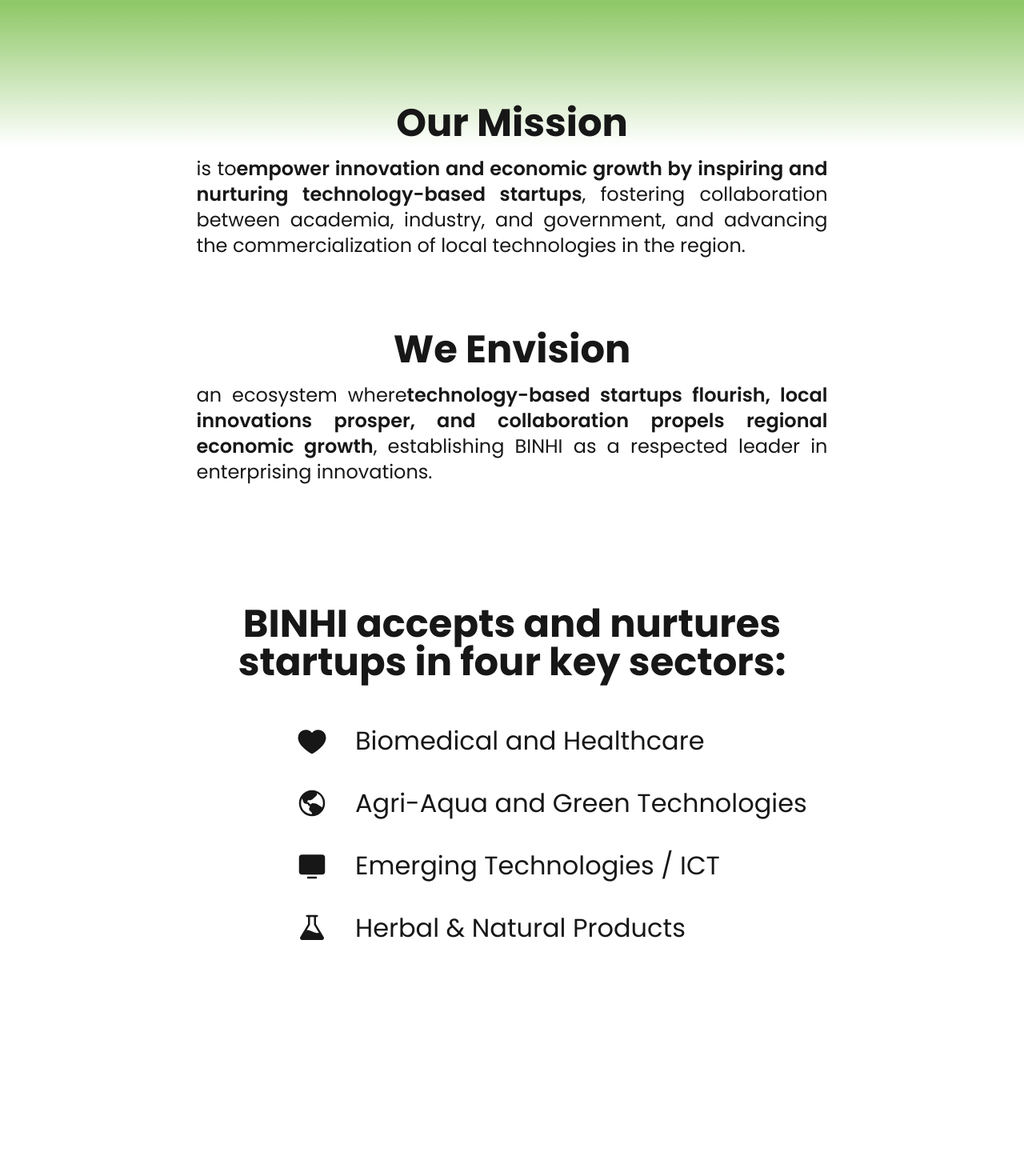
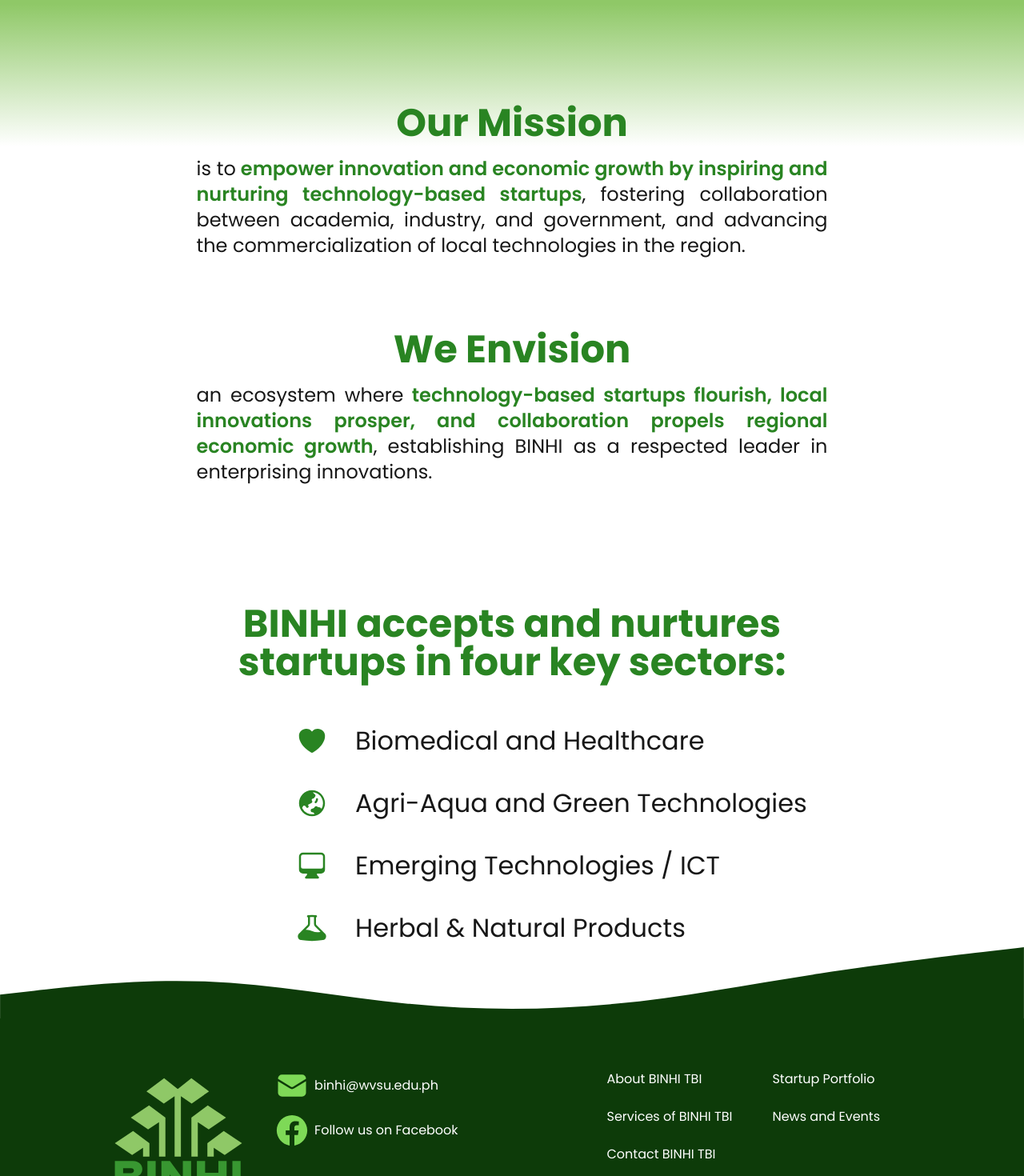
Before and after one commit to SPARK-Hub-WVSU/BINHI-Website-2025, a Next.js app: page / in a window 1280 px wide. Shown: the part 920-2390 px from the top of the page at 80% size. Before the commit the page ends 2104 px from the top, so only its background shows below. Built offline with nearby package versions, Linux system fonts and the light colour scheme.

Commit message:
fix: explicit text colors, image imports, icons

```diff
--- a/src/app/Footer.jsx
+++ b/src/app/Footer.jsx
@@ -1,20 +1,21 @@
 import Image from "next/image"
 import Link from 'next/link'
 import Logo from "@/components/Logo"
-import { FacebookLogo } from "@phosphor-icons/react/dist/ssr/FacebookLogo";
-import { EnvelopeSimple } from "@phosphor-icons/react/dist/ssr/EnvelopeSimple";
-
+import bgWave from '@/assets/bg-wave-footer.svg'
+import { EnvelopeIcon } from "@heroicons/react/24/solid"
+import FacebookIcon from '@/assets/facebook-icon.svg'
 
 export default function Footer() {
     return (
         <footer className="text-white ">
 
-            <img src="/footer.svg" alt="" className="w-screen" />
+            <Image src={bgWave} className="w-full" alt="Wave Footer Background" />
 
-            <div className="bg-[#0d3b09] w-screen h-[300px]
+            <div className="bg-secondary w-full h-[300px]
             flex px-35 items-center
             ">
                 <div className="w-fit h-fit" >
+
                     <Logo version={2}></Logo>
                 </div>
 
@@ -23,15 +24,15 @@
                     <div className="flex flex-col justify-between h-full" >
 
                         <div className=" flex flex-col gap-4  ">
-                            <a href="" className="flex items-center text-base">
-                                <EnvelopeSimple size={40} weight="fill" className="text-[#7ed957] mr-2" />
+                            <Link href="" className="flex items-center text-base">
+                                <EnvelopeIcon className="text-primary-light mr-2 w-[40px] h-[40px]" />
                                 binhi@wvsu.edu.ph
-                            </a>
+                            </Link>
 
-                            <a href="" className="flex items-center text-base">
-                                <FacebookLogo size={40} weight="fill" className="text-[#7ed957] mr-2" />
+                            <Link href="" className="flex items-center text-base">
+                                <Image src={FacebookIcon} className="mr-2 w-[40px] h-[40px]" alt="Facebook Icon" />
                                 Follow us on Facebook
-                            </a>
+                            </Link>
                         </div>
 
 
--- a/src/app/Header.jsx
+++ b/src/app/Header.jsx
@@ -17,23 +17,23 @@
             text-base font-medium
             ">
                 <li>
-                    <Link href={"/"} className="text-[#1D1D1F] hover:text-gray-400">
+                    <Link href={"/"} className="text-secondary-neutral hover:text-gray-400">
                         About BINHI
                     </Link>
                 </li>
                 <li>
-                    <Link href={"/"} className="text-[#1D1D1F] hover:text-gray-400">
+                    <Link href={"/"} className="text-secondary-neutral hover:text-gray-400">
                         Services
 
                     </Link>
                 </li>
                 <li>
-                    <Link href={"/"} className="text-[#1D1D1F] hover:text-gray-400">
+                    <Link href={"/"} className="text-secondary-neutral hover:text-gray-400">
                         News
                     </Link>
                 </li>
                 <li>
-                    <Link href={"/"} className="text-[#1D1D1F] hover:text-gray-400">
+                    <Link href={"/"} className="text-secondary-neutral hover:text-gray-400">
                         Contact Us
                     </Link>
                 </li>
--- a/src/app/page.js
+++ b/src/app/page.js
@@ -2,12 +2,7 @@
 import Footer from "./Footer";
 import LinkButton from "@/components/LinkButton";
 import heroImage from '@/assets/hero.svg'
-
-import { Heart } from "@phosphor-icons/react/dist/ssr/Heart";
-import { GlobeHemisphereWest } from "@phosphor-icons/react/dist/ssr/GlobeHemisphereWest";
-import { Monitor } from "@phosphor-icons/react/dist/ssr/Monitor";
-import { Flask } from "@phosphor-icons/react/dist/ssr/Flask";
-
+import { BeakerIcon, ComputerDesktopIcon, GlobeAsiaAustraliaIcon, HeartIcon } from '@heroicons/react/24/solid'
 
 export default function Home() {
   return (
@@ -26,8 +21,8 @@
 
           <div className=" pt-[140px]  pl-[170px] w-fit hidden lg:block">
             <h1 className="w-[615px]  mb-5
-            text-[#0D3B09] text-[50px] font-bold leading-[75px] ">
-              Nurturing Seeds of<br /> Ideas <span className="text-accent-2">One Step <br />at a Time.</span>
+            text-secondary text-[50px] font-bold leading-[75px] ">
+              Nurturing Seeds of<br /> Ideas <span className="text-primary-dark">One Step <br />at a Time.</span>
             </h1>
 
             <LinkButton href="/">Incubate your startup with us</LinkButton>
@@ -45,13 +40,13 @@
           >
 
             <div className="mt-[150px] max-w-[789px]">
-              <h2 className="text-accent-2 font-bold text-5xl text-center">
+              <h2 className="text-primary-dark font-bold text-5xl text-center">
                 Our Mission
               </h2>
               <p className="mt-[17px] text-justify text-2xl">
                 is to
-                <span className="text-accent-2 font-semibold">
-                  empower innovation and economic growth by inspiring and nurturing technology-based startups
+                <span className="text-primary-dark font-semibold">
+                  &nbsp;empower innovation and economic growth by inspiring and nurturing technology-based startups
                 </span>
                 , fostering collaboration between academia, industry, and government, and advancing the commercialization of local technologies in the region.
               </p>
@@ -60,13 +55,13 @@
 
 
             <div className="mt-[90px] max-w-[789px] ">
-              <h2 className="text-accent-2 font-bold text-5xl text-center">
+              <h2 className="text-primary-dark font-bold text-5xl text-center">
                 We Envision
               </h2>
               <p className="mt-[17px] text-justify text-2xl" >
                 an ecosystem where
-                <span className="text-accent-2 font-semibold">
-                  technology-based startups flourish, local innovations prosper, and collaboration propels regional economic growth
+                <span className="text-primary-dark font-semibold">
+                  &nbsp;technology-based startups flourish, local innovations prosper, and collaboration propels regional economic growth
                 </span>
                 , establishing BINHI as a respected leader in enterprising innovations.
               </p>
@@ -74,25 +69,25 @@
 
 
             <div className="max-w-[740px] mt-[150px]">
-              <h2 className="text-accent-2 font-bold text-5xl text-center">
+              <h2 className="text-primary-dark font-bold text-5xl text-center">
                 BINHI accepts and nurtures startups in four key sectors:
               </h2>
 
               <ul className="ml-[100px] mt-[50px]">
                 <li className="flex items-center text-[32px] mb-[30px]">
-                  <Heart size={40} weight="fill" className="text-accent-2 mr-[34px]" />
+                  <HeartIcon className="text-primary-dark mr-[34px] w-[40px] h-[40px]" />
                   Biomedical and Healthcare
                 </li>
                 <li className="flex items-center text-[32px] mb-[30px]">
-                  <GlobeHemisphereWest size={40} weight="fill" className="text-accent-2 mr-[34px]" />
+                  <GlobeAsiaAustraliaIcon weight="fill" className="text-primary-dark mr-[34px] w-[40px] h-[40px]" />
                   Agri-Aqua and Green Technologies
                 </li>
                 <li className="flex items-center text-[32px] mb-[30px]">
-                  <Monitor size={40} weight="fill" className="text-accent-2 mr-[34px]" />
+                  <ComputerDesktopIcon className="text-primary-dark mr-[34px] w-[40px] h-[40px]" />
                   Emerging Technologies / ICT
                 </li>
                 <li className="flex items-center text-[32px] ">
-                  <Flask size={40} weight="fill" className="text-accent-2 mr-[34px]" />
+                  <BeakerIcon className="text-primary-dark mr-[34px] w-[40px] h-[40px]" />
                   Herbal & Natural Products
                 </li>
               </ul>
@@ -101,7 +96,7 @@
         </section>
 
 
-        {/* <Footer /> */}
+        <Footer />
       </div >
 
     </>
--- a/src/components/LinkButton.jsx
+++ b/src/components/LinkButton.jsx
@@ -1,6 +1,6 @@
 import Link from 'next/link';
-import { ArrowRight } from "@phosphor-icons/react/dist/ssr/ArrowRight";
-
+import Image from 'next/image';
+import ArrowRight from '@/assets/arrow-right.svg';
 
 
 export default function LinkButton({ href, children }) {
@@ -8,11 +8,11 @@
         <Link
             href={href}
             className="
-                w-fit h-fit py-4 px-6 flex-shrink-0 rounded-[50px] bg-accent
+                w-fit h-fit py-4 px-6 flex-shrink-0 rounded-[50px] bg-primary
                 text-white flex items-center justify-center text-2xl font-bold"
         >
             {children}
-            <ArrowRight size={32} className='ml-4' />
+            <Image src={ArrowRight} className="ml-4 w-[24px]" alt='Arrow Right' />
         </Link>
     );
 }
```
Also changed, not shown: public/footer.svg (deleted).
